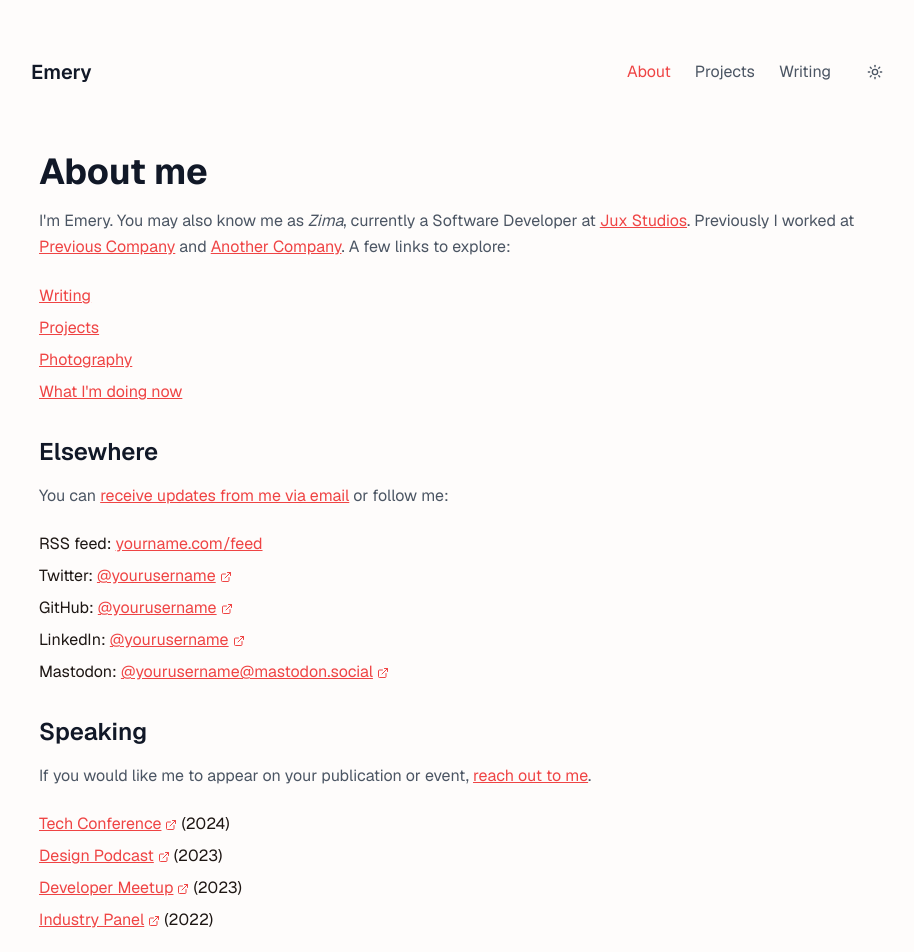
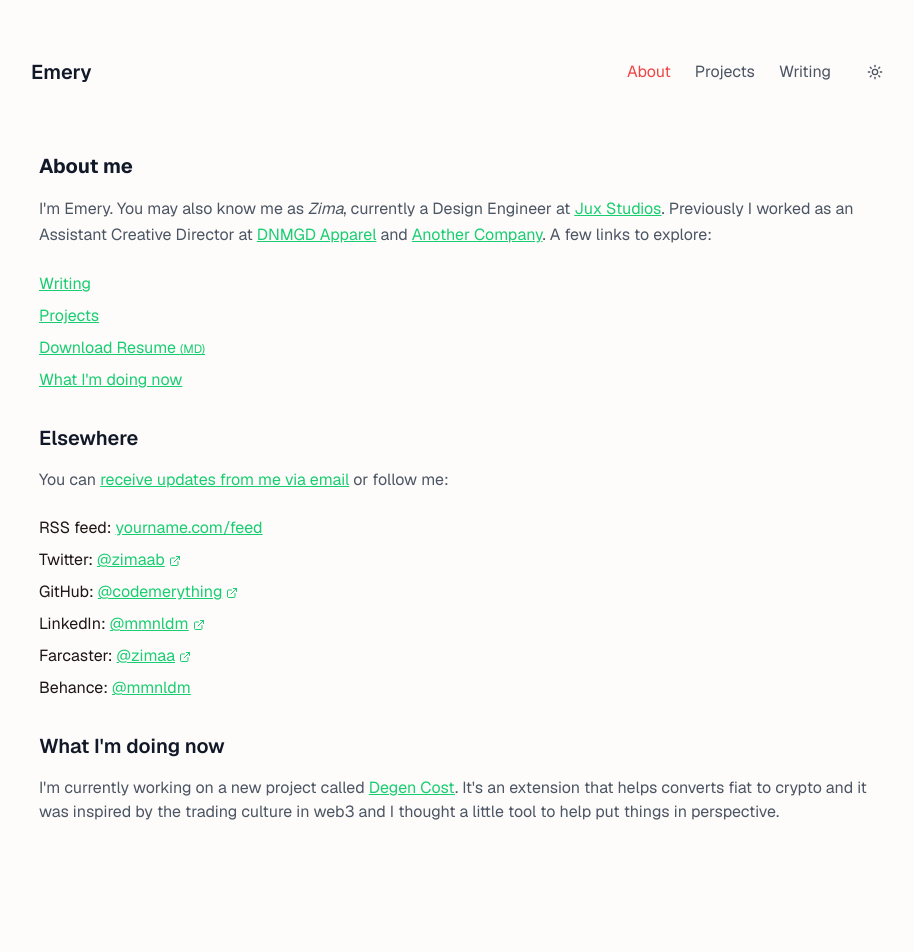
Before and after one commit to codemerything/emerything, a Next.js app: page /about in a window 1280 px wide. Shown: the top 952 px of the page, without its empty margins (177-1091 px from the left). After the commit the page ends 872 px from the top, so only its background shows below. Built offline with nearby package versions, Linux system fonts and the light colour scheme.

Commit message:
updated my about page

```diff
--- a/app/about/page.tsx
+++ b/app/about/page.tsx
@@ -9,42 +9,42 @@ export default function About() {
         <div className="space-y-8">
           {/* About Me Section */}
           <section className="space-y-4">
-            <h1 className="text-4xl font-bold text-gray-900 dark:text-gray-100">About me</h1>
+            <h1 className="text-xl font-bold text-gray-900 dark:text-gray-100">About me</h1>
             <div className="prose prose-lg dark:prose-invert max-w-none">
               <p className="text-gray-600 dark:text-gray-300 leading-relaxed">
-                I'm Emery. You may also know me as <span className="italic">Zima</span>, currently a Software
-                Developer at{" "}
-                <Link href="https://juxstudios.com" className="text-red-500 dark:text-red-400 underline hover:no-underline">
+                I'm Emery. You may also know me as <a href="https://www.x.com/zimaab" className="italic">Zima</a>, currently a Design
+                Engineer at{" "}
+                <Link href="https://juxstudios.com" className="text-shamock-green-500 underline hover:no-underline">
                   Jux Studios
                 </Link>
-                . Previously I worked at{" "}
-                <Link href="#" className="text-red-500 dark:text-red-400 underline hover:no-underline">
-                  Previous Company
+                . Previously I worked as an Assistant Creative Director at{" "}
+                <Link href="www.instagram.com/dnmgdx" className="text-shamock-green-500 underline hover:no-underline">
+                  DNMGD Apparel
                 </Link>{" "}
                 and{" "}
-                <Link href="#" className="text-red-500 dark:text-red-400 underline hover:no-underline">
+                <Link href="#" className="text-shamock-green-500 underline hover:no-underline">
                   Another Company
                 </Link>
                 . A few links to explore:
               </p>
               <ul className="space-y-2 mt-6">
                 <li>
-                  <Link href="/writing" className="text-red-500 dark:text-red-400 underline hover:no-underline">
+                  <Link href="/writing" className="text-shamock-green-500 underline hover:no-underline">
                     Writing
                   </Link>
                 </li>
                 <li>
-                  <Link href="/projects" className="text-red-500 dark:text-red-400 underline hover:no-underline">
+                  <Link href="/projects" className="text-shamock-green-500 underline hover:no-underline">
                     Projects
                   </Link>
                 </li>
                 <li>
-                  <Link href="#" className="text-red-500 dark:text-red-400 underline hover:no-underline">
-                    Photography
-                  </Link>
+                  <a href="/Emmanuel_Edem_Resume.md" download className="text-shamock-green-500 underline hover:no-underline">
+                    Download Resume <span className="text-xs">(MD)</span>
+                  </a>
                 </li>
                 <li>
-                  <Link href="#" className="text-red-500 dark:text-red-400 underline hover:no-underline">
+                  <Link href="#" className="text-shamock-green-500 underline hover:no-underline">
                     What I'm doing now
                   </Link>
                 </li>
@@ -54,13 +54,13 @@ export default function About() {
 
           {/* Elsewhere Section */}
           <section className="space-y-4">
-            <h2 className="text-2xl font-semibold text-gray-900 dark:text-gray-100">Elsewhere</h2>
+            <h2 className="text-xl font-semibold text-gray-900 dark:text-gray-100">Elsewhere</h2>
             <div className="prose dark:prose-invert max-w-none">
               <p className="text-gray-600 dark:text-gray-300">
                 You can{" "}
                 <Link
                   href="mailto:your@email.com"
-                  className="text-red-500 dark:text-red-400 underline hover:no-underline"
+                  className="text-shamock-green-500 underline hover:no-underline"
                 >
                   receive updates from me via email
                 </Link>{" "}
@@ -69,100 +69,85 @@ export default function About() {
               <ul className="space-y-2 mt-6">
                 <li>
                   RSS feed:{" "}
-                  <Link href="/feed.xml" className="text-red-500 dark:text-red-400 underline hover:no-underline">
+                  <Link href="/feed.xml" className="text-shamock-green-500 underline hover:no-underline">
                     yourname.com/feed
                   </Link>
                 </li>
                 <li>
                   Twitter:{" "}
                   <Link
-                    href="https://twitter.com/yourusername"
-                    className="text-red-500 dark:text-red-400 underline hover:no-underline"
+                    href="https://twitter.com/zimaab"
+                    className="text-shamock-green-500 underline hover:no-underline"
                   >
-                    @yourusername
+                    @zimaab
                     <ExternalLink className="inline w-3 h-3 ml-1" />
                   </Link>
                 </li>
                 <li>
                   GitHub:{" "}
                   <Link
-                    href="https://github.com/yourusername"
-                    className="text-red-500 dark:text-red-400 underline hover:no-underline"
+                    href="https://github.com/codemerything"
+                    className="text-shamock-green-500 underline hover:no-underline"
                   >
-                    @yourusername
+                    @codemerything
                     <ExternalLink className="inline w-3 h-3 ml-1" />
                   </Link>
                 </li>
                 <li>
                   LinkedIn:{" "}
                   <Link
-                    href="https://linkedin.com/in/yourusername"
-                    className="text-red-500 dark:text-red-400 underline hover:no-underline"
+                    href="https://linkedin.com/in/mmnldm"
+                    className="text-shamock-green-500 underline hover:no-underline"
                   >
-                    @yourusername
+                    @mmnldm
                     <ExternalLink className="inline w-3 h-3 ml-1" />
                   </Link>
                 </li>
                 <li>
-                  Mastodon:{" "}
+                  Farcaster:{" "}
                   <Link
-                    href="https://mastodon.social/@yourusername"
-                    className="text-red-500 dark:text-red-400 underline hover:no-underline"
+                    href="https://farcaster.xyz/@zimaa"
+                    className="text-shamock-green-500 underline hover:no-underline"
                   >
-                    @yourusername@mastodon.social
+                    @zimaa
                     <ExternalLink className="inline w-3 h-3 ml-1" />
+                  </Link>
+                </li>
+                <li>
+                  Behance:{" "}
+                  <Link
+                    href="https://www.behance.net/mmnldm"
+                    className="text-shamock-green-500 underline hover:no-underline"
+                  >
+                    @mmnldm
                   </Link>
                 </li>
               </ul>
             </div>
           </section>
 
-          {/* Speaking Section */}
+          {/* What I'm doing now Section */}
           <section className="space-y-4">
-            <h2 className="text-2xl font-semibold text-gray-900 dark:text-gray-100">Speaking</h2>
+            <h2 className="text-xl font-semibold text-gray-900 dark:text-gray-100">What I'm doing now</h2>
             <div className="prose dark:prose-invert max-w-none">
               <p className="text-gray-600 dark:text-gray-300">
-                If you would like me to appear on your publication or event,{" "}
-                <Link
-                  href="mailto:your@email.com"
-                  className="text-red-500 dark:text-red-400 underline hover:no-underline"
-                >
-                  reach out to me
-                </Link>
-                .
+                I'm currently working on a new project called <a href="https://chromewebstore.google.com/detail/degen-cost/kmpmnllmhildaflkcfdjenkiiggddcco" className="text-shamock-green-500 underline hover:no-underline" target="_blank">
+                  Degen Cost
+                </a>. It's an extension that helps converts fiat to crypto and it was inspired by the trading culture in web3 and I thought a little tool to help put things in perspective.
               </p>
-              <ul className="space-y-2 mt-6">
-                <li>
-                  <Link href="#" className="text-red-500 dark:text-red-400 underline hover:no-underline">
-                    Tech Conference
-                    <ExternalLink className="inline w-3 h-3 ml-1" />
-                  </Link>{" "}
-                  (2024)
-                </li>
-                <li>
-                  <Link href="#" className="text-red-500 dark:text-red-400 underline hover:no-underline">
-                    Design Podcast
-                    <ExternalLink className="inline w-3 h-3 ml-1" />
-                  </Link>{" "}
-                  (2023)
-                </li>
-                <li>
-                  <Link href="#" className="text-red-500 dark:text-red-400 underline hover:no-underline">
-                    Developer Meetup
-                    <ExternalLink className="inline w-3 h-3 ml-1" />
-                  </Link>{" "}
-                  (2023)
-                </li>
-                <li>
-                  <Link href="#" className="text-red-500 dark:text-red-400 underline hover:no-underline">
-                    Industry Panel
-                    <ExternalLink className="inline w-3 h-3 ml-1" />
-                  </Link>{" "}
-                  (2022)
-                </li>
-              </ul>
             </div>
           </section>
+
+          {/* Colophon Section
+          <section className="space-y-4">
+            <h2 className="text-xl font-semibold text-gray-900 dark:text-gray-100">Colophon</h2>
+            <div className="prose dark:prose-invert max-w-none">
+              <p className="text-gray-600 dark:text-gray-300">
+                This website was built with Next.js, Tailwind CSS, and TypeScript. The color pallete is
+              </p>
+            </div>
+          </section> */}
+
         </div>
       </main>
     </div>
```
